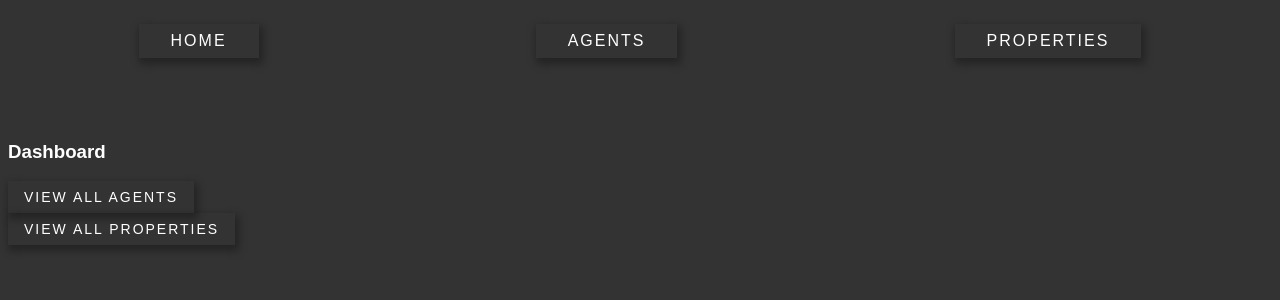
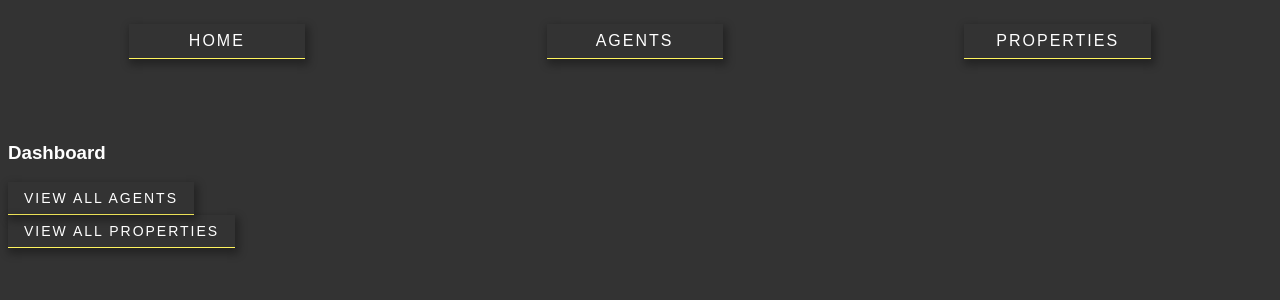
Before and after one commit to abradley2/brawndo-property-management-inc, a Nuxt app: page / in a window 1280 px wide. Shown: the top 300 px of the page. Built offline with nearby package versions, Linux system fonts and the light colour scheme.

Commit message:
few more styles

```diff
--- a/layouts/default.vue
+++ b/layouts/default.vue
@@ -61,10 +61,13 @@ a {
   transition: 0.5s;
   font-size: 0.875rem;
   display: inline-block;
+  border-bottom: 1px solid rgba(255, 244, 94, 1);
+  font-weight: normal;
 }
 
 a.option {
   border: 1px solid rgb(59, 184, 171);
+  border-radius: 9999rem;
 }
 
 a.cta {
@@ -106,6 +109,11 @@ a:hover, a:focus {
   .nav__nav-link {
       padding: 0.5rem 2rem;
       font-size: 1rem;
+      min-width: 11rem;
+      text-align: center;
+  }
+  .nav__nav-link:not(:last-child) {
+    margin-right: 0rem;
   }
 }
 </style>
```
